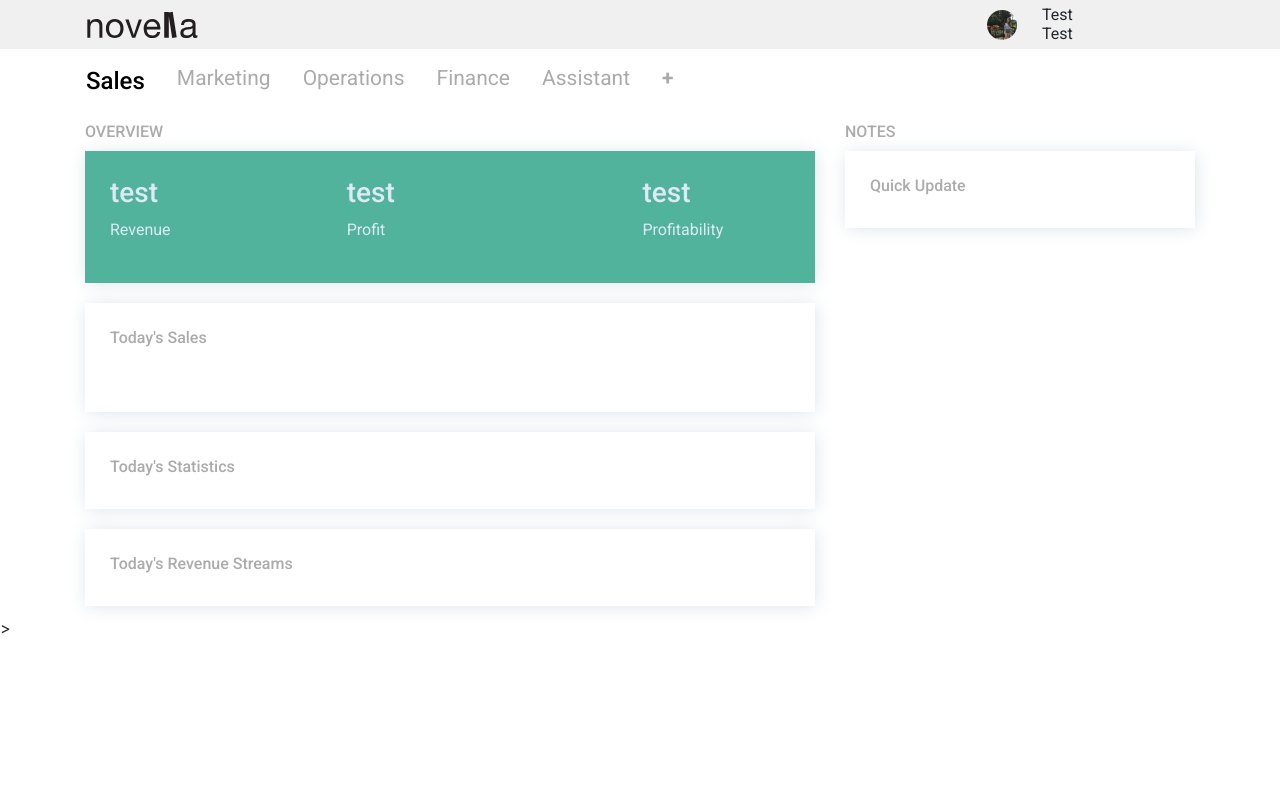
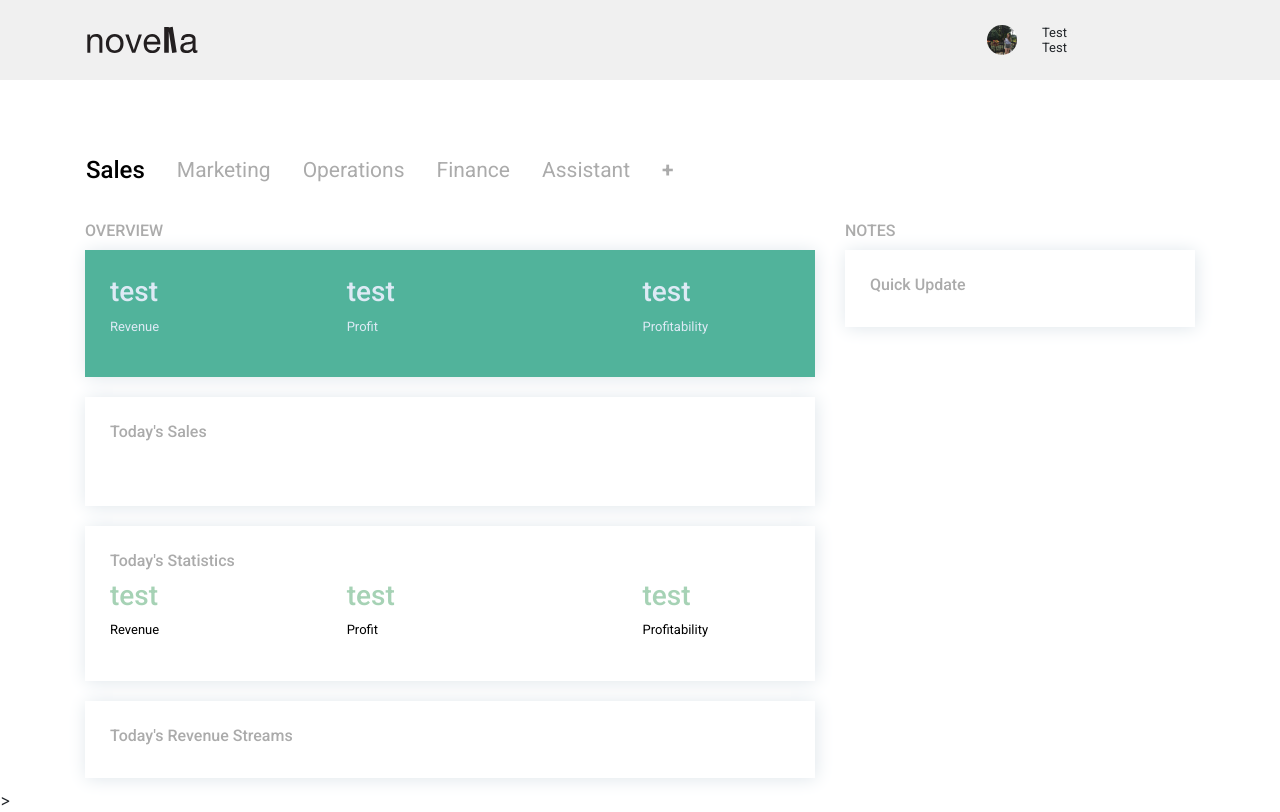
Before and after one commit to munchie-babbit/htn2019, a website: page index.html in a window 1280 px wide. Drawn offline with nearby package versions, Linux system fonts and the light colour scheme.

Commit message:
updated layout

```diff
--- a/index.html
+++ b/index.html
@@ -88,6 +88,22 @@
       <div class="col-sm-8">
         <div class="boxes">
           <h2>Today's Statistics</h2>
+          <div class="stats">
+            <div class="row">
+              <div class="col-sm-4">
+                  <h3>test</h3>
+                  <p>Revenue</p>
+                </div>
+                <div class="col-sm-5">
+                    <h3>test</h3>
+                    <p>Profit</p>
+                </div>
+                <div class="col-sm-1">
+                  <h3>test</h3>
+                  <p>Profitability</p>
+              </div>
+            </div>
+          </div>
         </div>
       </div>
     </div>
--- a/sales_chart.js
+++ b/sales_chart.js
@@ -2,7 +2,7 @@ var ctx = document.getElementById('sales_chart').getContext('2d');
 var myChart = new Chart(ctx, {
     type: 'line',
     data: {
-        labels: ['Sunday', 'Monday', 'Tuesday', 'Wednesday', 'Thursday', 'Friday','Saturday'],
+        labels: ['Sun', 'Mon', 'Tues', 'Wed', 'Thurs', 'Fri','Sat'],
         datasets: [{
             label: 'Revenue',
             data: [12, 19, 3, 5, 2, 3,2],
--- a/style.css
+++ b/style.css
@@ -22,10 +22,12 @@
   /* Top Bar */
   .navbar-default {
     background-color: rgb(240, 240, 240);
+    height: 80px;
   }
 
   /* Menu Bar */
   .topnav a {
+    margin: 64px 0px 16px 0px;
     float: left;
     display: block;
     color: #ABABAB;
@@ -33,6 +35,7 @@
     padding: 14px 16px;
     text-decoration: none;
     font-size: 21px;
+    line-height: 24px;
   }
   .topnav a:hover {
     color: black;
@@ -59,12 +62,22 @@
     text-align: left;
   }
 
+  .container p{
+    font-size: 13px;
+  }
+
   .overview {
     background-color: #51B39B;
     box-shadow: 1px 1px 17px 0 #DFE6EB;
     color: #DDEAF5;
     padding: 25px 25px;
     margin: 10px 0px;
+  }
+  .stats h3{
+    color: #A6D2B5;
+  }
+  .stats p{
+    color: black;
   }
 
   .boxes {
```
